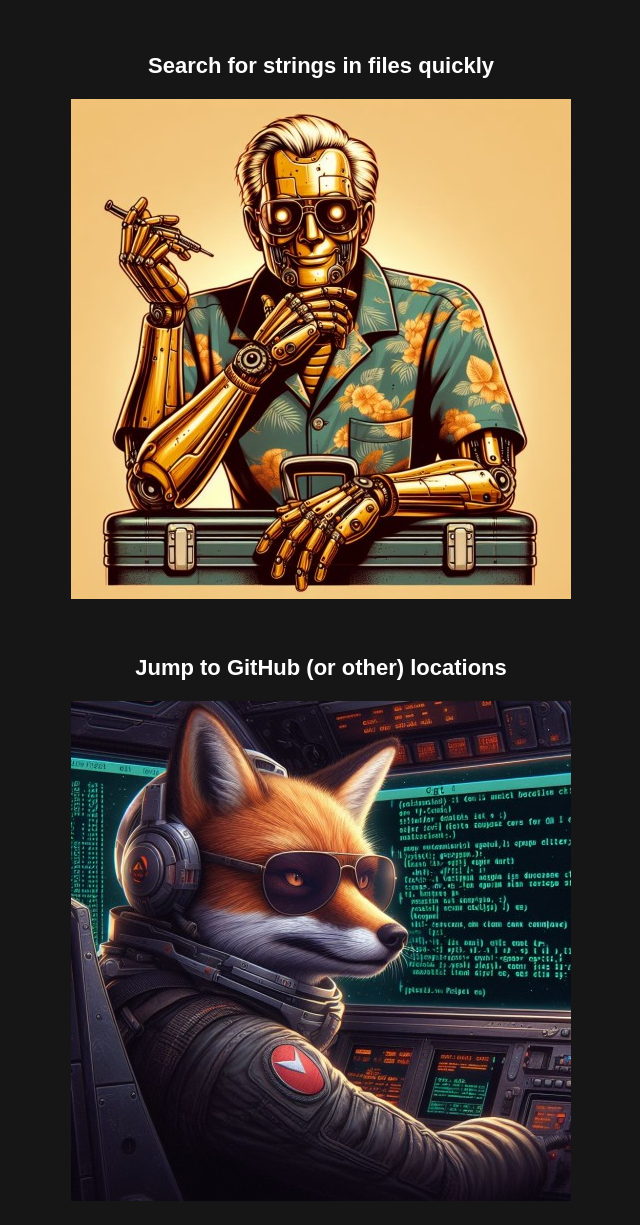
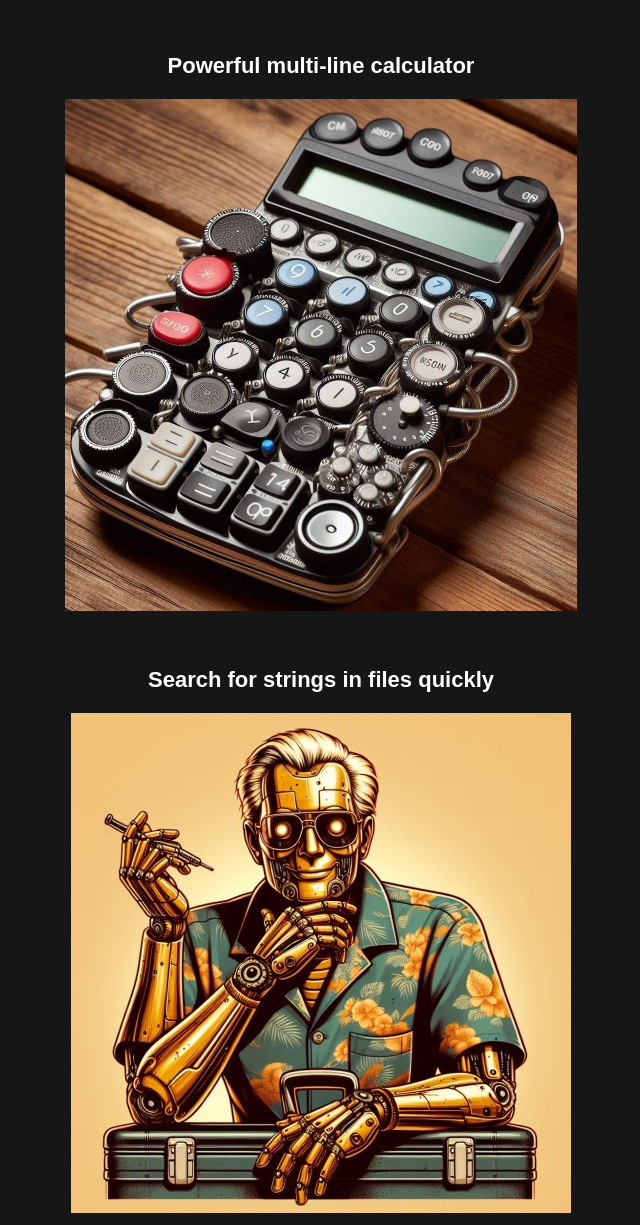
Before and after one commit to madprops/homepage, a plain HTML site: page index.html in a window 1280 px wide. Shown: the part 4855-6080 px from the top of the page, without its empty margins (319-959 px from the left). Drawn offline with Linux system fonts and the light colour scheme.

Commit message:
Calculator

```diff
--- a/index.html
+++ b/index.html
@@ -129,6 +129,11 @@
     </div>
 
     <div class="highlight">
+      <div><b>Powerful multi-line calculator</b></div>
+      <a target="_blank" href="http://calculator.merkoba.com"><img src="img/calculator.jpg" loading="lazy"></a>
+    </div>
+
+    <div class="highlight">
       <div><b>Search for strings in files quickly</b></div>
       <a target="_blank" href="https://github.com/madprops/goldie"><img src="img/goldie.jpg" loading="lazy"></a>
     </div>
@@ -147,7 +152,6 @@
       <div class="links_container">
         <div>Some Utilities</div>
         <div class="links">
-          <a target="_blank" href="http://calculator.merkoba.com">Calc</a>
           <a target="_blank" href="https://mutant.merkoba.com">Mutant</a>
           <a target="_blank" href="https://rigga.merkoba.com">Rigga</a>
           <a target="_blank" href="http://trackcheck.merkoba.com">Tracks</a>
```
Also changed, not shown: img/calculator.jpg (added).
